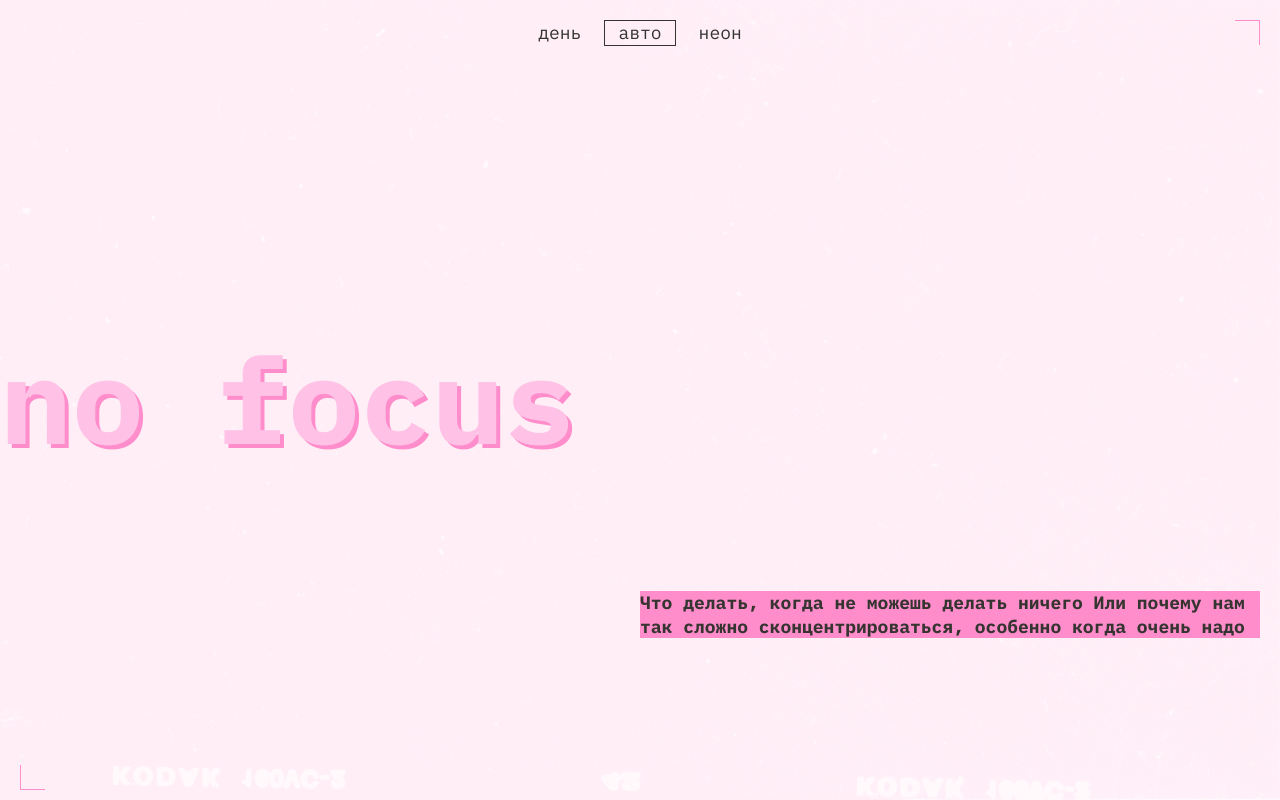
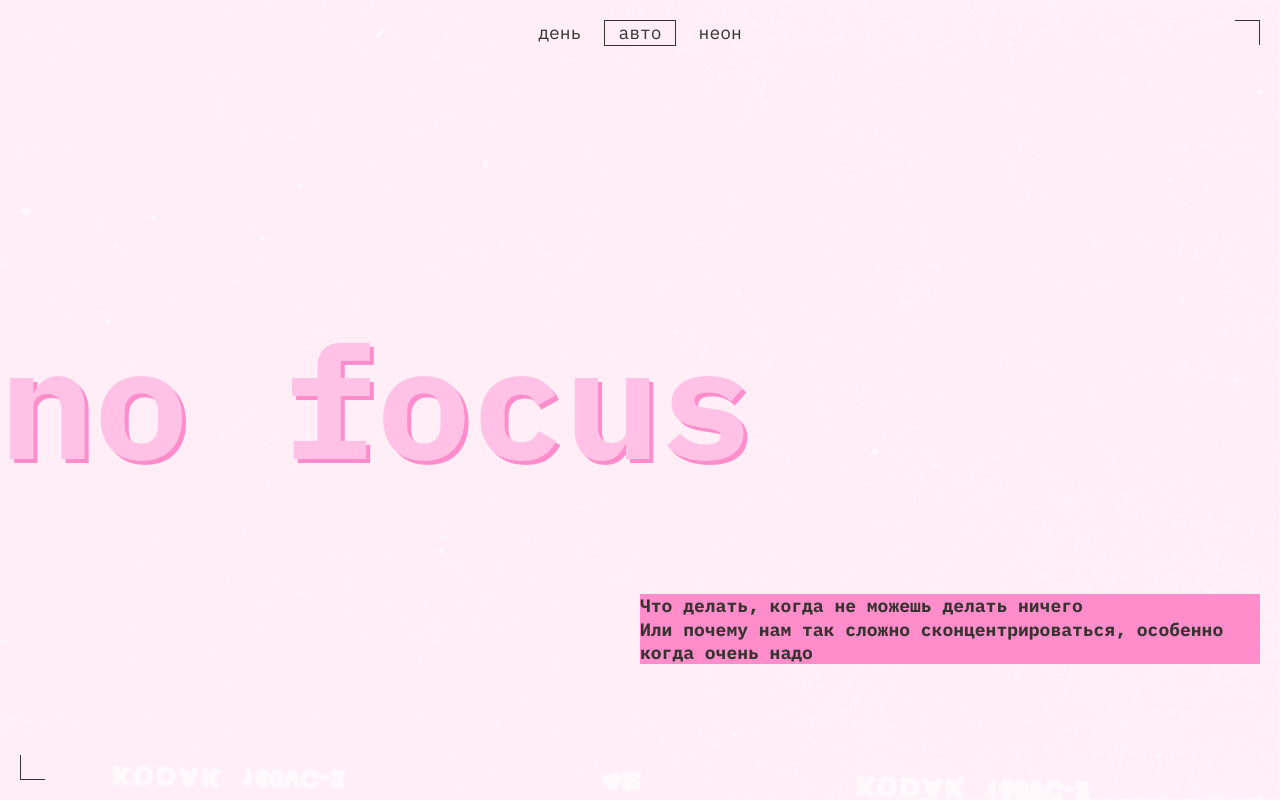
Before and after one commit to ssophielll/slozhno-sosredotochitsya-fd, a plain HTML site: page index.html in a window 1280 px wide. Shown: the top 800 px of the page. Drawn offline with Linux system fonts and the light colour scheme.

Commit message:
Попытка 1.3

```diff
--- a/index.html
+++ b/index.html
@@ -51,14 +51,14 @@
       <h1 class="header__main-title">
         no focus
       </h1>
-      <h2 class="header__title-card title-decor">
-        <span class="header__title-card-span">
+      <div class="header__title-card title-decor">
+        <p class="header__title-card-span">
           Что делать, когда не можешь делать ничего
-        </span>
-        <span class="header__title-card-span">
+        </p>
+        <p class="header__title-card-span">
           Или почему нам так сложно сконцентрироваться, особенно когда очень надо
-        </span>
-      </h2>
+        </p>
+      </div>
     </header>
     <main class="main">
       <section class="content-section section__why">
@@ -120,7 +120,7 @@
           Как концентрироваться лучше, чем золотая рыбка (то есть дольше трёх секунд)
         </h2>
         <div class="article-list">
-          <h3 class="section__answer title-decor">
+          <h3 class="section__answer advise-list title-decor">
             5 простых (на самом деле не очень) советов
           </h3>
           <article class="article-list-item">
--- a/styles/globals.css
+++ b/styles/globals.css
@@ -11,6 +11,8 @@
 body {
   min-inline-size: 375px;
   max-inline-size: 1440px;
+  margin: 0;
+  padding: 0;
 }
 
 h1,
--- a/styles/light.css
+++ b/styles/light.css
@@ -28,7 +28,7 @@
     --bg-color: #FFF1F7;
     --main-title-color: #FFC2E6;
     --accent-color: #FF8DCB;
-    --btn_qstn-color:#353430;
+    --btn_qstn_angls-color:#353430;
     --title-color: #353430;
     --main-text-color: #353430;
   }
@@ -51,6 +51,7 @@
     gap:10px;
     margin-inline-end: 9px;
   }
+}
 
   @media (width >= 768px) {
   :root.theme-dark .rec {
--- a/styles/style.css
+++ b/styles/style.css
@@ -26,7 +26,7 @@
 .header {
   display: grid;
   grid-template-columns: 1fr;
-  grid-template-rows: 1fr min-content 1fr;
+  grid-template-rows: 1fr clamp(7.25rem, 7.0115rem + 1.0178vw, 7.5rem) 1fr;
 }
 
 /*Декоративные элементы*/
@@ -40,8 +40,8 @@
   background-color: transparent;
   inline-size: 25px;
   block-size: 25px;
-  border-top: 1px solid var(--accent-color);
-  border-right: 1px solid var(--accent-color);
+  border-top: 1px solid var(--btn_qstn_angls-color);
+  border-right: 1px solid var(--btn_qstn_angls-color);
 }
 
 .decorated-zone::after {
@@ -53,8 +53,8 @@
   background-color: transparent;
   inline-size: 25px;
   block-size: 25px;
-  border-bottom: 1px solid var(--accent-color);
-  border-left: 1px solid var(--accent-color);
+  border-bottom: 1px solid var(--btn_qstn_angls-color);
+  border-left: 1px solid var(--btn_qstn_angls-color);
 }
 
 .rec {
@@ -101,7 +101,7 @@
   inline-size: min-content;
   block-size: 26px;
   padding: 1.5px 13px;
-  color: var(--btn_qstn-color);
+  color: var(--btn_qstn_angls-color);
   text-transform: lowercase;
   line-height: 18px;
   text-align: center;
@@ -109,7 +109,6 @@
   background-color: transparent;
   font-size: var(--main-text-size);
   font-weight: var(--font-weight-normal);
-  font-size: var(--main-text-size);
   cursor: pointer;
 }
 
@@ -177,7 +176,7 @@
 }
 
 .section__question {
-  color: var(--btn_qstn-color);
+  color: var(--btn_qstn_angls-color);
   font-weight: var(--font-weight-bold);
   font-size: var(--main-text-size);
   line-height: var(--main-text-line-height);
@@ -188,6 +187,14 @@
   display: flex;
   flex-direction: column;
   gap: 20px;
+}
+
+.section__answer {
+  margin-block-end: var(--padding);
+}
+
+.section__answer.advise-list {
+  margin-block-end: 0;
 }
 
 .section__answer-description {
@@ -234,6 +241,7 @@
 /*Начертание пунктов секции "Как?"*/
 .section__answer-advice {
   font-weight: var(--font-weight-normal);
+  margin-block-end: var(--padding);
 }
 
 /*Секция галереи*/
@@ -275,6 +283,7 @@
 
   .header {
     grid-template-columns: 1fr 1fr;
+    grid-template-rows: 1fr clamp(7.5rem, 0.5625rem + 14.4531vw, 9.8125rem) 1fr;
   }
 
   .header__theme-menu {
@@ -296,7 +305,7 @@
   }
 
   .decorated-zone::after {
-    bottom: 10px;
+    bottom: 20px;
   }
 
   .rec {
@@ -306,6 +315,7 @@
   .header__main-title {
     margin-inline-start: -20px;
     grid-column: span 2;
+    font-size: clamp(7.5rem, 0.5625rem + 14.4531vw, 9.8125rem);
   }
 
   .content-section {
```
